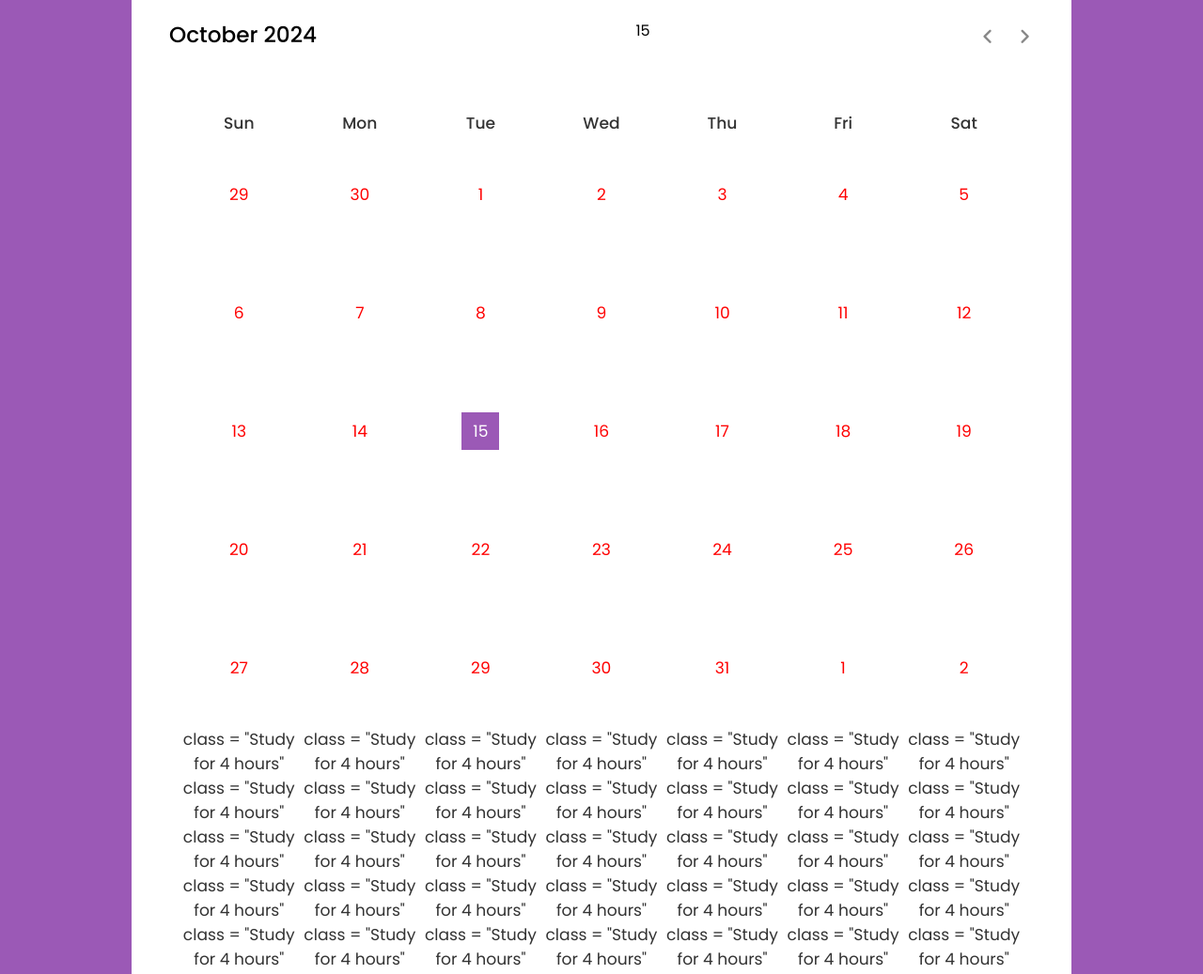
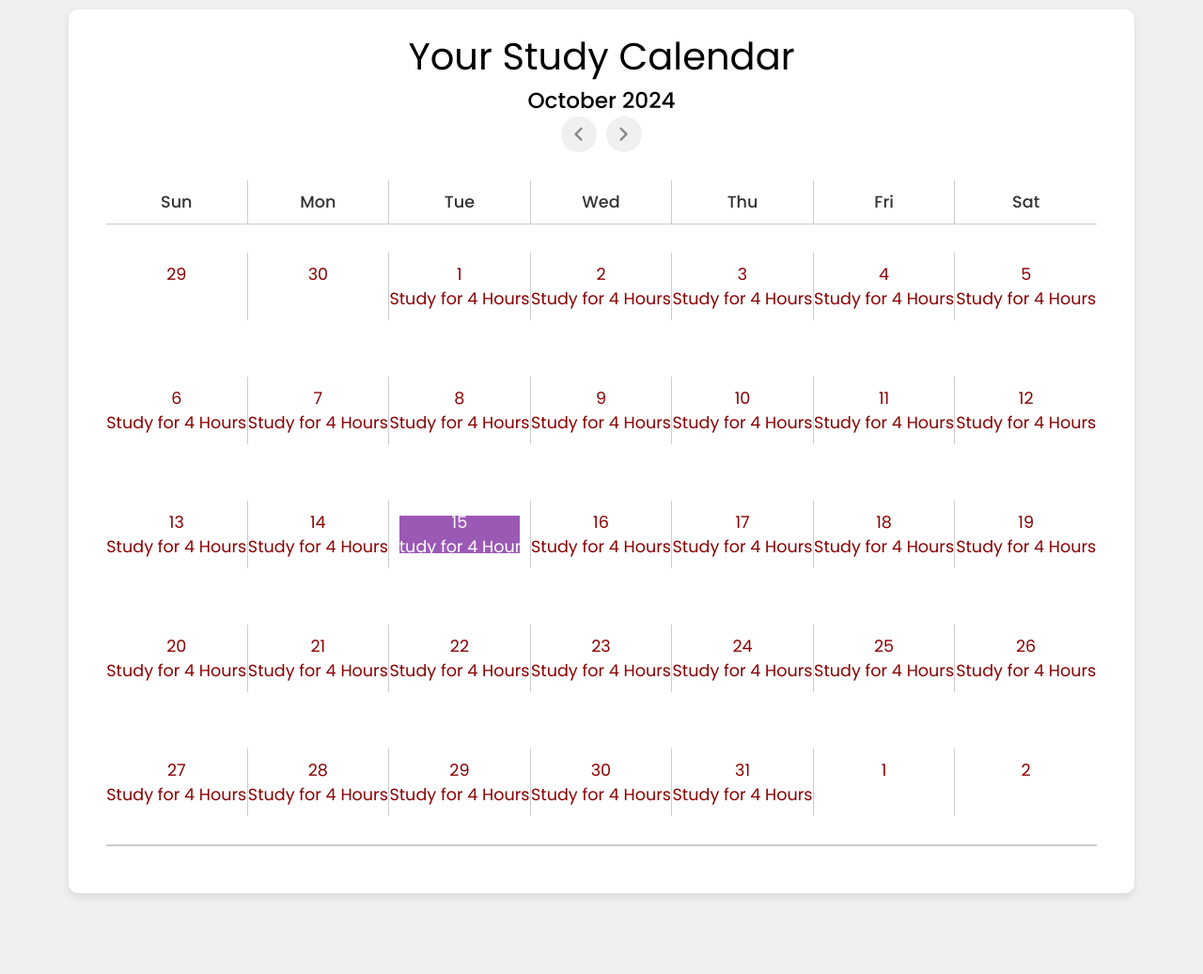
Before and after one commit to amelia-p/Comsci-app, a plain HTML site: page calendar.html in a window 1280 px wide. Shown: the top 1037 px of the page at 94% size. After the commit the page ends 961 px from the top, so only its background shows below. Drawn offline with nearby package versions, Linux system fonts and the light colour scheme.

Commit message:
trying console.log output

```diff
--- a/calendar.css
+++ b/calendar.css
@@ -1,111 +1,138 @@
 /* Import Google font - Poppins */
 @import url('https://fonts.googleapis.com/css2?family=Poppins:wght@500;400;600&display=swap');
-*{
+* {
   margin: 0;
   padding: 0;
- box-sizing: content-box;
+  box-sizing: border-box; /* Updated box-sizing for more consistent layout */
   font-family: 'Poppins', sans-serif;
 }
-body{
+
+body {
   display: flex;
   align-items: center;
- padding: 10 10px;
   justify-content: center;
+  padding: 10px;
   min-height: 100vh;
- background: #9B59B6;
+  background-color: #f0f0f0; /* Optional: Set a light background for contrast */
 }
-.wrapper{
- width: 1000px;
+
+.wrapper {
+  display: flex;
+  flex-direction: column; /* Header on top, calendar below */
+  align-items: center;
   background: #fff;
- border-radius: 0px;
- box-shadow: 0 0px 0px rgba(0,0,0,0);
+  border-radius: 10px;
+  box-shadow: 0 4px 8px rgba(0, 0, 0, 0.1); /* Added a light shadow for depth */
+  padding: 20px;
+  width: 90%; /* Take up 90% of the width */
+  max-width: 1200px; /* Add a max width to avoid too much stretching */
 }
-.wrapper header{
+
+#header-content {
   display: flex;
- align-items: stretch;
- padding: 20px 40px 10px;
- justify-content: space-between;
+  justify-content: space-between; /* Space out the header, date, and arrows */
+  align-items: center;
+  width: 100%; /* Full width to match the calendar */
+  padding-bottom: 20px; /* Add space below the header */
+  border-bottom: 1px solid #ccc; /* Add a separator line between header and calendar */
 }
-header .icons{
+
+#header {
+  font-size: 40px;
+  text-align: center;
+  flex-grow: 1; /* Allow the header text to grow and fill the space */
+}
+
+.current-date {
+  font-size: 1.45rem;
+  font-weight: 500;
+  text-align: center;
+}
+
+header .icons {
   display: flex;
+  justify-content: center;
 }
-header .icons span{
+
+header .icons span {
   height: 38px;
   width: 38px;
- margin: 0 1px;
+  margin: 0 5px; /* Added margin between the arrows */
   cursor: pointer;
   color: #878787;
   text-align: center;
   line-height: 38px;
   font-size: 1.9rem;
   user-select: none;
- border-radius: 0%;
+  border-radius: 50%; /* Rounded icons */
+  background-color: #f0f0f0; /* Background color for the icons */
 }
-.icons span:last-child{
- margin-right: -10px;
+
+header .icons span:hover {
+  background: #e0e0e0;
 }
-header .icons span:hover{
- background: #f2f2f2;
+
+.calendar {
+  padding: 30px 20px; /* Adjusted padding for better balance */
+  width: 100%; /* Full width for the calendar */
 }
-/*organizing month arrow*/
 
-header .current-date{
- font-size: 1.45rem;
- font-weight: 500;
-}
-.calendar{
- padding: 50px;
-}
-.calendar ul{
+.calendar ul {
   display: flex;
   flex-wrap: wrap;
   list-style: none;
   text-align: center;
+  border-bottom: 1px solid #ccc; /* Add a separator line between weeks */
 }
-.calendar .days{
- margin-bottom: 0px;
+
+.calendar li {
+  color: #333;
+  width: calc(100% / 7); /* Each day takes 1/7th of the width */
+  font-size: 1.1rem;
+  padding: 10px 0; /* Added padding inside each day */
+  border-right: 1px solid #ccc; /* Add a vertical line between each day */
 }
-.calendar li{
- color: #333;
- width: calc(100%/7);
- font-size: 1.07rem;
+
+/* Remove the right border for the last day of each week */
+.calendar li:nth-child(7n) {
+  border-right: none;
 }
-.calendar .weeks li{
+
+.calendar .weeks li {
   font-weight: 500;
   cursor: default;
 }
-.calendar .days li{
-    color: red;
+
+.calendar .days li {
+  color: darkred;
   z-index: 1;
   cursor: pointer;
   position: relative;
- margin-top: 50px ;
- /* margin for spacing between each week*/
- margin-bottom: 50px;
+  margin-top: 30px;
+  margin-bottom: 30px;
   margin-left: 0px;
 }
-.calendar .days1 li>{
+
+.calendar .days1 li {
   color: blue;
   z-index: 1;
   cursor: pointer;
   position: relative;
-    margin-top: 50px ;
-    /* margin for spacing between each week */
-    margin-bottom: 50px;
+  margin-top: 30px;
+  margin-bottom: 30px;
   margin-left: 0px;
 }
 
-
-
-.days .inactive{
+.days .inactive {
   color: #aaa;
 }
-.days li.active{
+
+.days li.active {
   color: #fff;
 }
-.days li::before{
-    color: green;
- position:  absolute;
+
+.days li::before {
+  position: absolute;
   content: "";
   left: 50%;
   top: 50%;
@@ -115,10 +142,8 @@ header .current-date{
   border-radius: 0%;
   transform: translate(-50%, -50%);
 }
-.days li.active::before{
- background: #9B59B6;
+
+.days li.active::before {
+  width: 10vw;
+  background: #9b59b6;
 }
-/* .days li:not(.active):hover::before{
-  background: #f2f2f2;
-}
-  */
--- a/calendar.html
+++ b/calendar.html
@@ -1,5 +1,4 @@
 <!DOCTYPE html>
-<!-- Coding By CodingNepal - youtube.com/codingnepal -->
 <html lang="en" dir="ltr">
   <head>
     <meta charset="utf-8">
@@ -9,16 +8,25 @@
     <!-- Google Font Link for Icons -->
     <link rel="stylesheet" href="https://fonts.googleapis.com/css2?family=Material+Symbols+Rounded:opsz,wght,FILL,GRAD@20..48,100..700,0..1,-50..200">
     <script src="calendar.js" defer></script>
-    <script src="home.js"></script>
   </head>
 
   <body>
     <div class="wrapper">
       <header>
+        <div id="header">Your Study Calendar</div>
+        <div id="unitOrderDisplay"></div>
+        <div id="daysDisplay"></div>
         <p class="current-date"></p>
-        <p id="current-date"></p>
 
     <script>
+        const unitOrder = JSON.parse(localStorage.getItem('unitOrder'));
+        const days = localStorage.getItem('days');
+
+        // Clear the data from localStorage (optional)
+        localStorage.removeItem('unitOrder');
+        localStorage.removeItem('days');
+
+
         document.getElementById("current-date").innerHTML = new Date().getDate();
         //getDay() returns the day of the week as a number (0-6)
         //getDate() returns the day of the month as a number (1-31)
@@ -56,8 +64,7 @@
 
     }
     </style>
-  -->
-  <!--
+
   <style>
     div {
       background-color: lightgrey;
@@ -67,7 +74,7 @@
       margin: 20px;
     }
     </style>
-  -->
+   -->
 
 
 </html>
--- a/calendar.js
+++ b/calendar.js
@@ -2,9 +2,9 @@ const daysTag = document.querySelector(".days");
 const studyhours = document.querySelector(".days1"),
 currentDate = document.querySelector(".current-date"),
 prevNextIcon = document.querySelectorAll(".icons span");
+
+
 // getting new date, current year and month
-console.log("hours Per Unit array:", hoursPerUnit);
-
 let date = new Date(),
 currYear = date.getFullYear(),
 currMonth = date.getMonth();
@@ -20,18 +20,15 @@ const renderCalendar = () => {
  let studyTag="";
  for (let i = firstDayofMonth; i > 0; i--) { // creating li of previous month last days
  liTag += `<li class="inactive">${lastDateofLastMonth - i + 1}</li>`;
- studyTag += `<li> class = "Study for 4 hours" </li>`;
  }
  for (let i = 1; i <= lastDateofMonth; i++) { // creating li of all days of current month
  // adding active class to li if the current day, month, and year matched
  let isToday = i === date.getDate() && currMonth === new Date().getMonth()
  && currYear === new Date().getFullYear() ? "active" : "";
- liTag += `<li class="${isToday}">${i}</li>`;
- studyTag += `<li> class = "Study for 4 hours" </li>`;
+ liTag += `<li class="${isToday}">${i}<br>${"Study for 4 Hours"}</li>`; //
  }
  for (let i = lastDayofMonth; i < 6; i++) { // creating li of next month first days
  liTag += `<li class="inactive">${i - lastDayofMonth + 1}</li>`;
- studyTag += `<li> class = "Study for 4 hours" </li>`;
  }
  currentDate.innerText = `${months[currMonth]} ${currYear}`; // passing current mon and yr as currentDate text
 
--- a/home.js
+++ b/home.js
@@ -1,3 +1,5 @@
+let daysInputValue = document.getElementById("none");
+
 function showCourses() {
     let loginForm = document.getElementById("loginForm");
     let explanation = document.getElementById("courseExplain");
@@ -10,7 +12,7 @@ function showCourses() {
     let submitButton = document.getElementById("calendarSubmit");
 
 
-    daysInputValue = document.getElementById("none");
+
 
     loginForm.addEventListener("submit", (e) => {
         e.preventDefault();
@@ -72,9 +74,11 @@ function showCourses() {
         localStorage.setItem("unitOrder", JSON.stringify(unitOrder));  // Store the unit order as a string
         localStorage.setItem("days", daysInputValue);  // Store the days input
 
+        console.log("Unit order at submission:", unitOrder);
+
         // Redirect to the calendar.html page
-        window.location.href = `calendar.html`;
-        console.log("Unit order at submission:", unitOrder);
+        //window.location.href = `calendar.html`;
+
 
 
     });
```
Also changed, not shown: index.html (+4 -6 lines), home.css (line endings or trailing spaces). Lines whose indentation alone changed are shown as unchanged.
